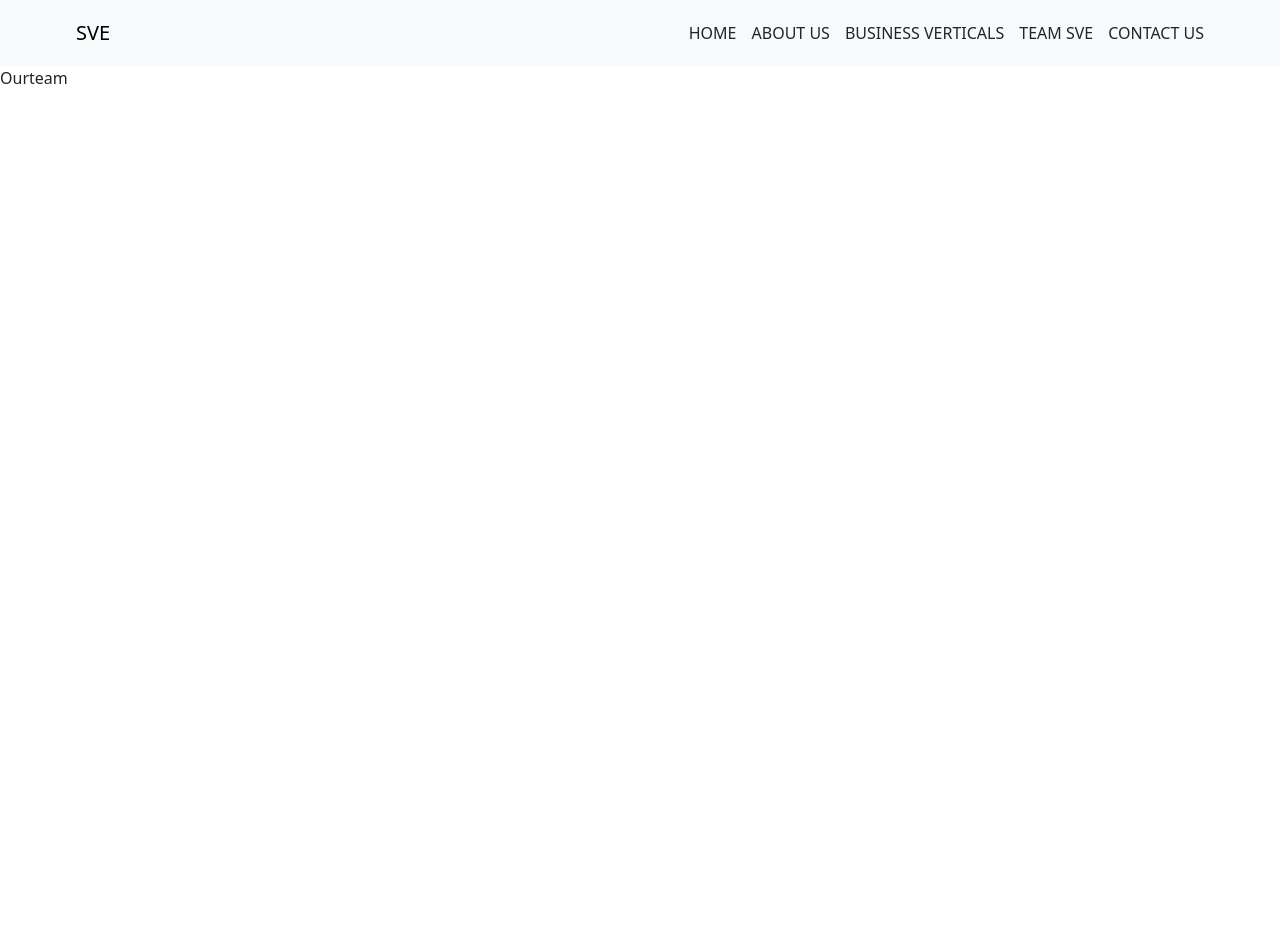
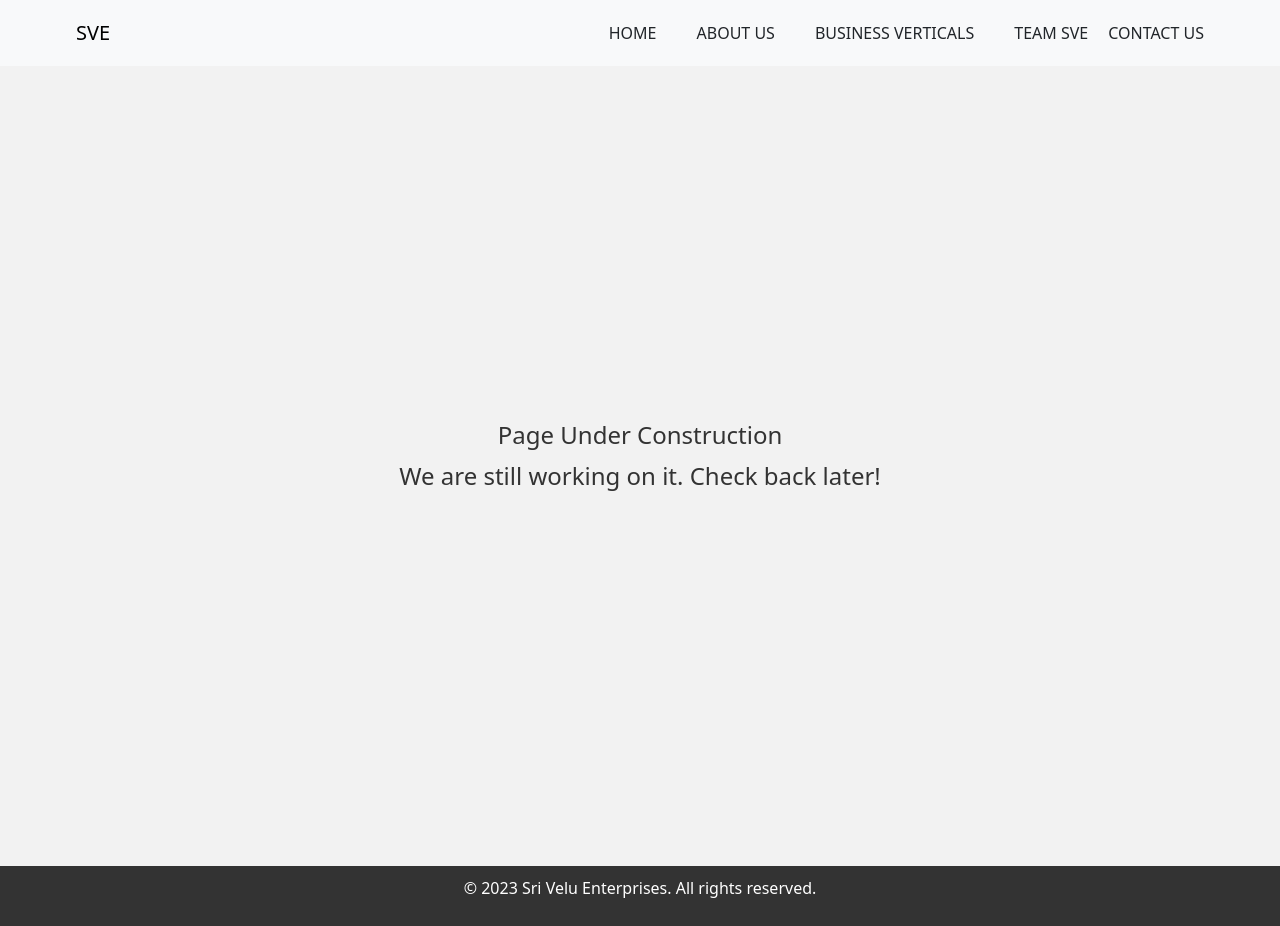
Before and after one commit to MKarthik1729/sve, a React (Create React App) app: page /our-team in a window 1280 px wide. Before the commit the page ends 800 px from the top, so only its background shows below. Built offline with nearby package versions, Linux system fonts and the light colour scheme.

Commit message:
background images

```diff
--- a/src/App.js
+++ b/src/App.js
@@ -6,6 +6,8 @@ import About from './components/About';
 import Machining from './components/Machining';
 import Ourteam from './components/Ourteam';
 import Contact from './components/Contact';
+import NotFoundPage from './components/NotFoundPage';
+import Footer from './components/Footer';
 function App() {
   return (
 
@@ -17,8 +19,10 @@ function App() {
           <Route path='/machining' element={<Machining />}/>
           <Route path='/our-team' element={<Ourteam />}/>
           <Route path='/contact-us' element={<Contact />}/>
+          <Route path="*" element={<NotFoundPage />} />
           </Route>
         </Routes>
+        <Footer />
       </Router>
 
   );
--- a/src/components/Contact.js
+++ b/src/components/Contact.js
@@ -2,7 +2,11 @@ import React from 'react'
 
 function Contact() {
   return (
-    <div>Contact</div>
+    <div>
+    <div className="b2 backgroundContainer">
+      {/* Your content goes here */}
+    </div>
+    </div>
   )
 }
 
--- /dev/null
+++ b/src/components/Footer.js
@@ -0,0 +1,22 @@
+// Footer.js
+import React from 'react';
+
+const Footer = () => {
+  const footerStyle = {
+    backgroundColor: '#333',
+    color: '#fff',
+    padding: '10px',
+    textAlign: 'center',
+
+    bottom: '0',
+    width: '100%',
+  };
+
+  return (
+    <div style={footerStyle}>
+      <p>&copy; 2023 Sri Velu Enterprises. All rights reserved.</p>
+    </div>
+  );
+};
+
+export default Footer;
--- a/src/components/Machining.js
+++ b/src/components/Machining.js
@@ -1,8 +1,16 @@
 import React from 'react'
+import '../App.css'
 
 function Machining() {
   return (
-    <div>Machining</div>
+    <div>
+                <div className="b1 backgroundContainer">
+      {/* Your content goes here */}
+    </div>
+    <div className="b2 backgroundContainer">
+      {/* Your content goes here */}
+    </div>
+    </div>
   )
 }
 
--- a/src/components/NavScrollExample.js
+++ b/src/components/NavScrollExample.js
@@ -5,6 +5,7 @@ import Nav from 'react-bootstrap/Nav';
 import Navbar from 'react-bootstrap/Navbar';
 
 function NavScrollExample() {
+  const Gapsetting = { margin: '0 20px' }
   return (
     <Navbar expand="lg" className="bg-body-tertiary" style={{padding:"1% 5%"}}>
       <Container fluid>
@@ -18,10 +19,10 @@ function NavScrollExample() {
           >
             </Nav>
 <Form className="d-flex">
-  <Nav.Link href="/" style={{ marginRight: '15px' }}>HOME</Nav.Link>
-  <Nav.Link href="/about" style={{ marginRight: '15px' }}>ABOUT US</Nav.Link>
-  <Nav.Link href="/machining" style={{ marginRight: '15px' }}>BUSINESS VERTICALS</Nav.Link>
-  <Nav.Link href="/our-team" style={{ marginRight: '15px' }}>TEAM SVE</Nav.Link>
+  <Nav.Link href="/" style={Gapsetting}>HOME</Nav.Link>
+  <Nav.Link href="/about" style={Gapsetting}>ABOUT US</Nav.Link>
+  <Nav.Link href="/machining" style={Gapsetting}>BUSINESS VERTICALS</Nav.Link>
+  <Nav.Link href="/our-team" style={Gapsetting}>TEAM SVE</Nav.Link>
   <Nav.Link href="/contact-us">CONTACT US</Nav.Link>
 </Form>
 
--- /dev/null
+++ b/src/components/NotFoundPage.js
@@ -0,0 +1,28 @@
+import React from 'react';
+
+const NotFoundPage = () => {
+  const containerStyle = {
+    display: 'flex',
+    justifyContent: 'center',
+    alignItems: 'center',
+    height: '100vh',
+    backgroundColor: '#f2f2f2',
+  };
+
+  const messageStyle = {
+    textAlign: 'center',
+    fontSize: '24px',
+    color: '#333',
+  };
+
+  return (
+    <div style={containerStyle}>
+      <div>
+        <h1 style={messageStyle}>404 - Page Not Found</h1>
+        <p style={messageStyle}>The page you are looking for does not exist.</p>
+      </div>
+    </div>
+  );
+};
+
+export default NotFoundPage;
--- a/src/components/Ourteam.js
+++ b/src/components/Ourteam.js
@@ -1,8 +1,11 @@
 import React from 'react'
+import UnderConstructionPage from './UnderonstructionPage'
 
 function Ourteam() {
   return (
-    <div>Ourteam</div>
+    <div>
+      <UnderConstructionPage />
+    </div>
   )
 }
 
--- /dev/null
+++ b/src/components/UnderonstructionPage.js
@@ -0,0 +1,28 @@
+import React from 'react';
+
+const UnderConstructionPage = () => {
+  const containerStyle = {
+    display: 'flex',
+    justifyContent: 'center',
+    alignItems: 'center',
+    height: '100vh', // Adjust the height as needed
+    backgroundColor: '#f2f2f2', // Adjust the background color as needed
+  };
+
+  const messageStyle = {
+    textAlign: 'center',
+    fontSize: '24px', // Adjust the font size as needed
+    color: '#333', // Adjust the text color as needed
+  };
+
+  return (
+    <div style={containerStyle}>
+      <div>
+        <h1 style={messageStyle}>Page Under Construction</h1>
+        <p style={messageStyle}>We are still working on it. Check back later!</p>
+      </div>
+    </div>
+  );
+};
+
+export default UnderConstructionPage;
```
